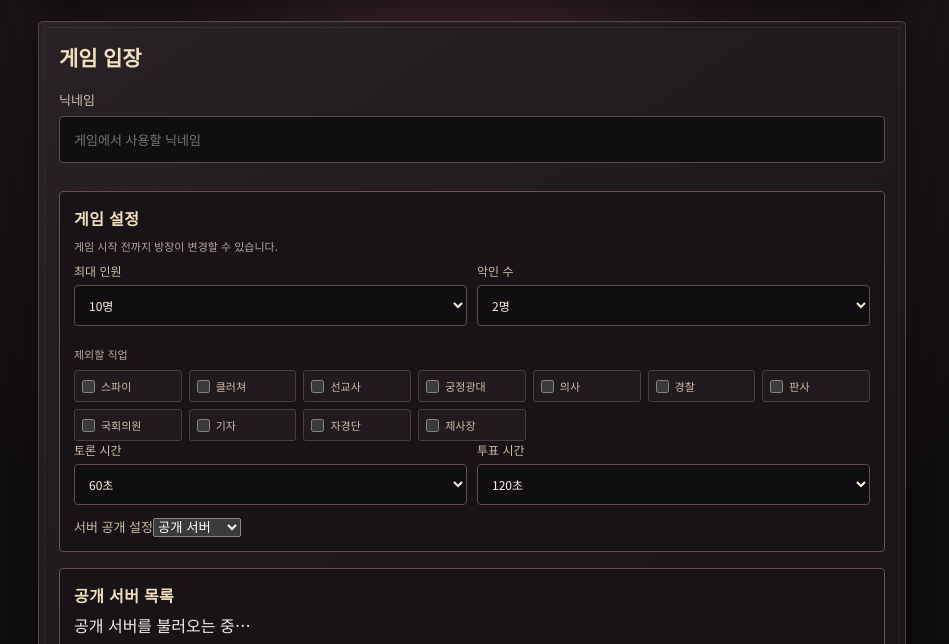
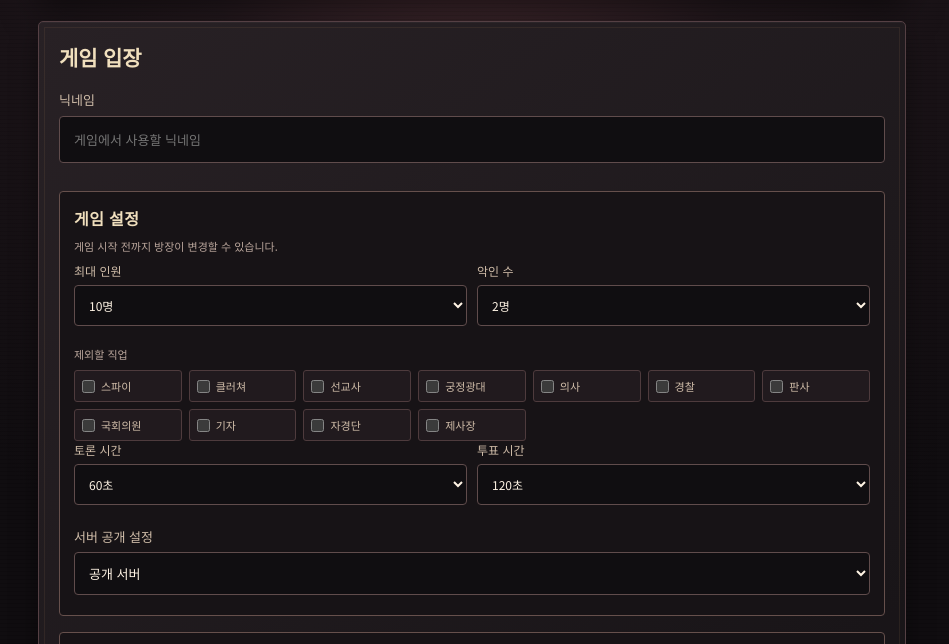
Before and after one commit to makethman0226-a11y/mafia-online, a website: page public/index.html in a window 1280 px wide. Shown: the part 125-769 px from the top of the page, without its empty margins (168-1117 px from the left). Drawn offline with nearby package versions, Linux system fonts and the light colour scheme; no server answers.

Commit message:
Add secret ballots, night judge, room visibility and timers

```diff
--- a/public/style.css
+++ b/public/style.css
@@ -84,3 +84,5 @@ footer{text-align:center;margin-top:30px;letter-spacing:1px}
 .settings-box{margin:16px 0;padding:14px;border:1px solid #66504c;background:#171316;border-radius:4px}.settings-box h3{margin:0 0 6px}.settings-hint{margin:8px 0;color:#b9a59b;font-size:11px}.settings-row{display:grid;grid-template-columns:1fr 1fr;gap:10px}.settings-row label{font-size:12px}.settings-row select{display:block;width:100%;margin:6px 0 12px;padding:10px;border:1px solid #604c4c;border-radius:4px;background:#100e11;color:#fff4e5;font:inherit}.role-checks{display:grid;grid-template-columns:repeat(auto-fit,minmax(105px,1fr));gap:7px}.role-check{display:flex;align-items:center;gap:6px;padding:7px;border:1px solid #4e3b3d;border-radius:3px;background:#211a1e;font-size:11px}.role-check input{width:auto;margin:0;accent-color:#b98b62}.role-check input:disabled{opacity:.6}.settings-box button{width:100%;margin-top:12px}@media(max-width:420px){.settings-row{grid-template-columns:1fr 1fr}.role-checks{grid-template-columns:repeat(2,minmax(0,1fr))}}
 
 .game-result{margin-top:14px}.game-result h2{text-align:center;color:#e8c990}.result-winner{text-align:center;font-size:23px;font-weight:800;color:#f1d5a2;margin:16px 0}.result-roster{display:grid;gap:8px;margin:16px 0}.result-player{display:flex;justify-content:space-between;align-items:center;gap:8px;padding:10px;border:1px solid #554448;border-radius:4px;background:#211a1e}.result-identity{display:flex;align-items:center;gap:8px;min-width:0}.result-identity strong{overflow-wrap:anywhere}.result-role{font-size:12px;color:#e8c990}.result-meta{font-size:11px;color:#b9a59b;white-space:nowrap}.game-result>button{width:100%;margin-top:12px;padding:13px;font-size:15px;background:#72533e;border-color:#a88663}
+
+.vote-tally{display:inline-flex;align-items:center;gap:3px;margin-left:auto;padding:2px 6px;border:1px solid #74403c;border-radius:4px;background:#2b1719;color:#ff6a60;font-weight:800}.vote-tally svg{width:22px;height:22px;display:block}.vote-tally b{font-size:14px;font-variant-numeric:tabular-nums}.public-room-list{display:grid;gap:7px;color:#b9a59b;font-size:12px}.public-room-row{display:flex;align-items:center;justify-content:space-between;gap:10px;padding:8px;border:1px solid #4e3b3d;background:#211a1e}.public-room-row button{padding:6px 12px;font-size:11px}.settings-box>label{margin-top:10px}.settings-box>label select{display:block;width:100%;margin:6px 0;padding:10px;border:1px solid #604c4c;border-radius:4px;background:#100e11;color:#fff4e5;font:inherit}
```
